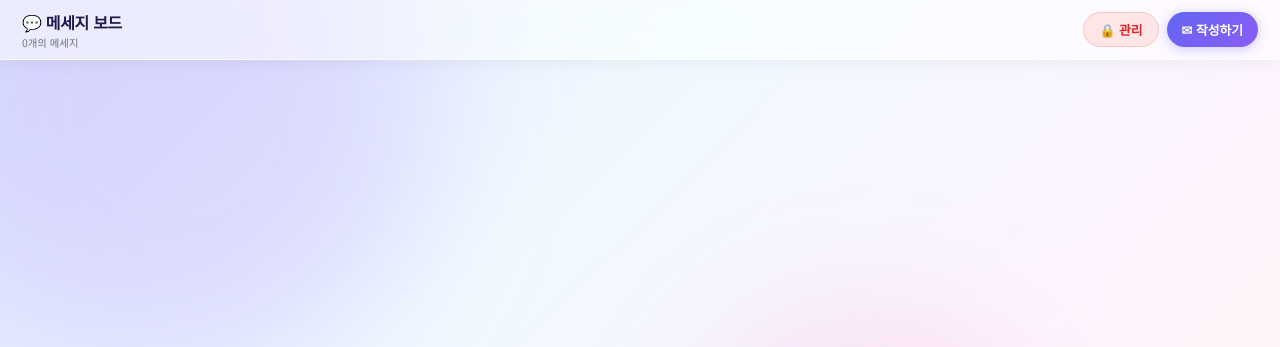
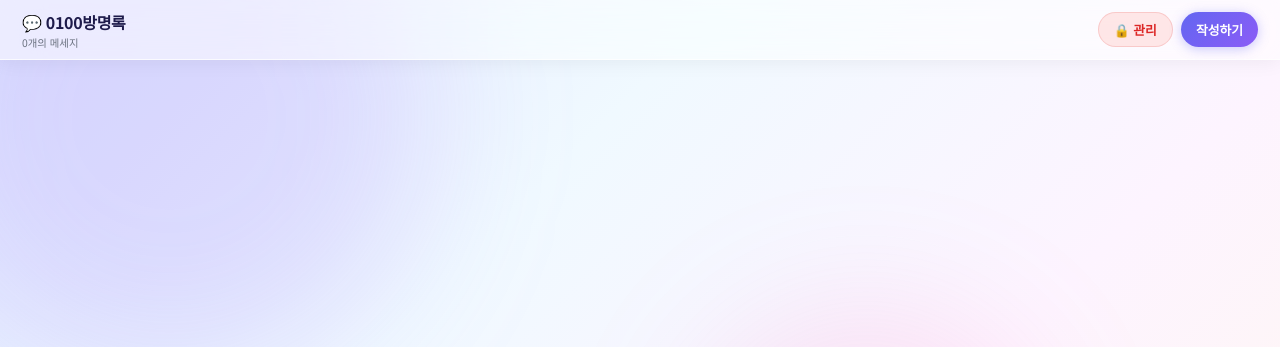
Before and after one commit to 0100-cos/brt_msg, a plain HTML site: page index.html in a window 1280 px wide. Shown: the top 347 px of the page. Drawn offline with Linux system fonts and the light colour scheme.

Commit message:
Update index.html

```diff
--- a/index.html
+++ b/index.html
@@ -463,12 +463,12 @@ input[type=range].rgb-sl::-webkit-slider-thumb{
 <!-- HEADER -->
 <header class="header">
   <div class="header-title">
-    <h1>💬 메세지 보드</h1>
-    <span id="msg-count">0개의 메세지</span>
+    <h1>💬 0100방명록</h1>
+    <span id="msg-count">0명의 방문자</span>
   </div>
   <div class="header-actions">
     <button class="btn btn-red" id="del-btn">🔒 관리</button>
-    <button class="btn btn-primary" id="write-btn">✉ 작성하기</button>
+    <button class="btn btn-primary" id="write-btn">작성하기</button>
   </div>
 </header>
 
```
